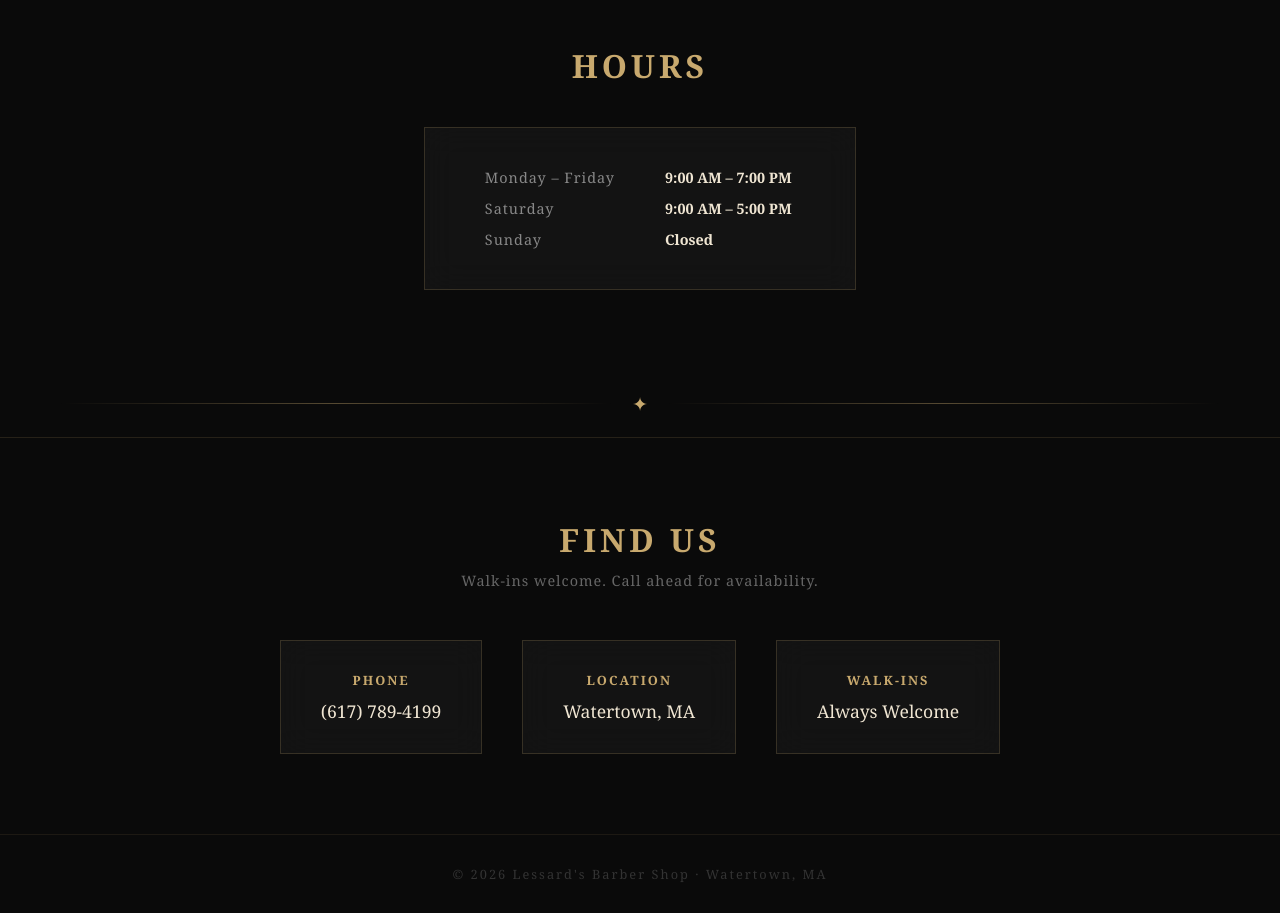
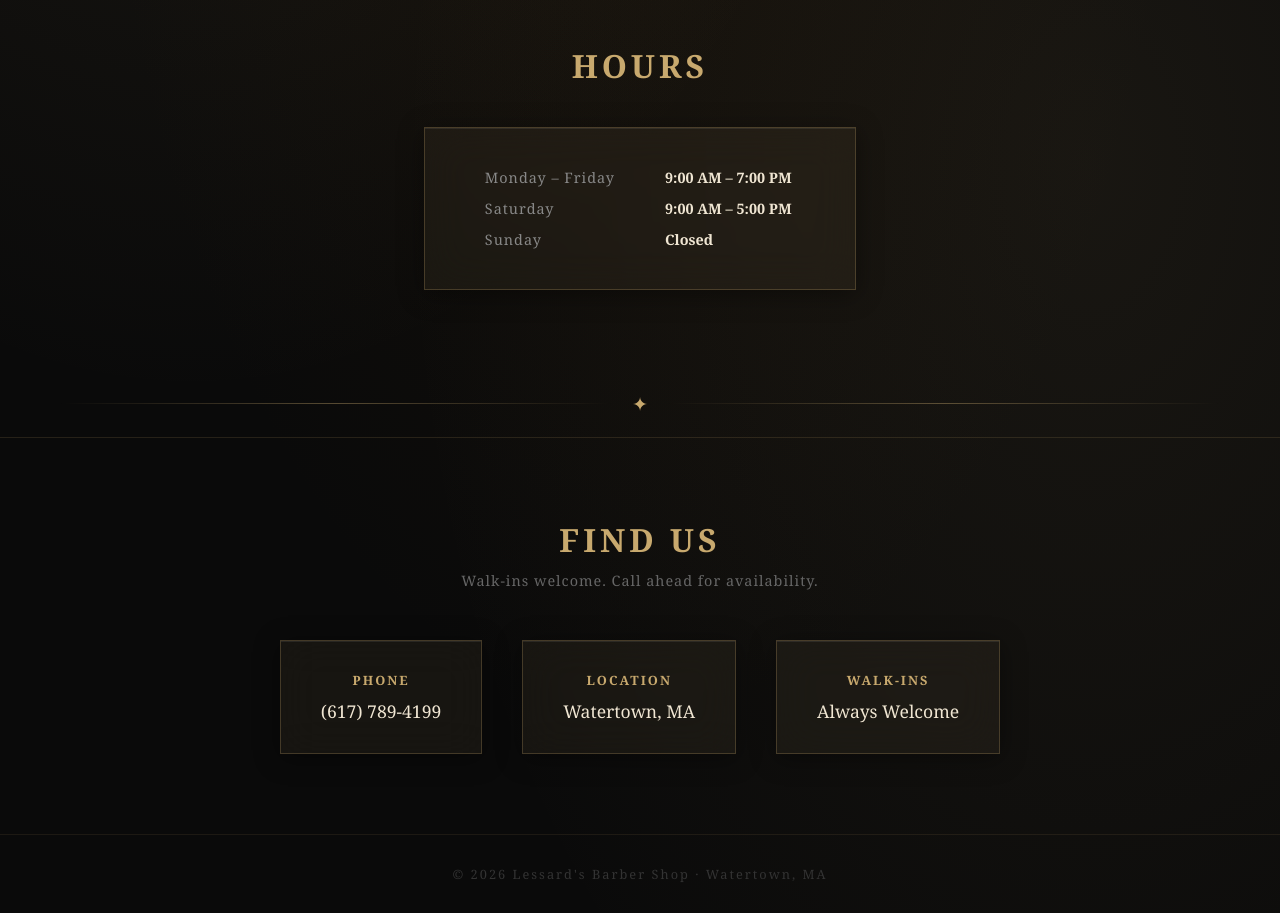
Before and after one commit to yariellorenzo/lessards-demo, a plain HTML site: page index.html in a window 1280 px wide. Shown: the part 1580-2493 px from the top of the page. Drawn offline with Linux system fonts and the light colour scheme.

Commit message:
Fix glass effect visibility

```diff
--- a/index.html
+++ b/index.html
@@ -10,6 +10,10 @@
     body {
       font-family: 'Georgia', serif;
       background: #0a0a0a;
+      background-image:
+        radial-gradient(ellipse at 15% 30%, rgba(200, 169, 110, 0.12) 0%, transparent 50%),
+        radial-gradient(ellipse at 85% 70%, rgba(200, 169, 110, 0.08) 0%, transparent 45%),
+        radial-gradient(ellipse at 50% 50%, rgba(80, 50, 10, 0.15) 0%, transparent 60%);
       color: #f0e6d3;
       overflow-x: hidden;
     }
@@ -203,10 +207,11 @@
 
     /* GLASS CARDS */
     .service-card {
-      background: rgba(255, 255, 255, 0.04);
-      backdrop-filter: blur(16px);
-      -webkit-backdrop-filter: blur(16px);
-      border: 1px solid rgba(200, 169, 110, 0.2);
+      background: rgba(200, 169, 110, 0.07);
+      backdrop-filter: blur(20px);
+      -webkit-backdrop-filter: blur(20px);
+      border: 1px solid rgba(200, 169, 110, 0.25);
+      box-shadow: inset 0 1px 0 rgba(255,255,255,0.08), 0 4px 24px rgba(0,0,0,0.4);
       padding: 35px 20px;
       transition: all 0.3s ease;
       position: relative;
@@ -299,9 +304,11 @@
 
     .hours-box {
       display: inline-block;
-      background: rgba(255, 255, 255, 0.04);
-      backdrop-filter: blur(16px);
-      border: 1px solid rgba(200, 169, 110, 0.2);
+      background: rgba(200, 169, 110, 0.07);
+      backdrop-filter: blur(20px);
+      -webkit-backdrop-filter: blur(20px);
+      border: 1px solid rgba(200, 169, 110, 0.25);
+      box-shadow: inset 0 1px 0 rgba(255,255,255,0.08), 0 4px 24px rgba(0,0,0,0.4);
       padding: 40px 60px;
     }
 
@@ -347,9 +354,11 @@
     }
 
     .contact-card {
-      background: rgba(255, 255, 255, 0.04);
-      backdrop-filter: blur(16px);
-      border: 1px solid rgba(200, 169, 110, 0.2);
+      background: rgba(200, 169, 110, 0.07);
+      backdrop-filter: blur(20px);
+      -webkit-backdrop-filter: blur(20px);
+      border: 1px solid rgba(200, 169, 110, 0.25);
+      box-shadow: inset 0 1px 0 rgba(255,255,255,0.08), 0 4px 24px rgba(0,0,0,0.4);
       padding: 30px 40px;
       transition: all 0.3s;
     }
```
